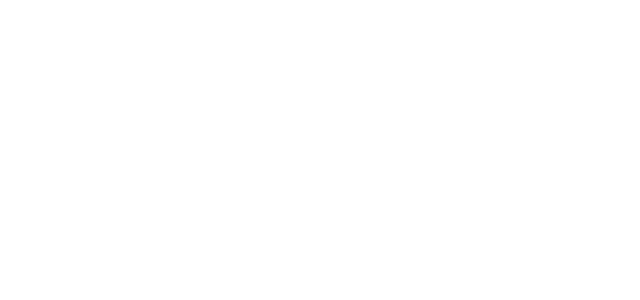
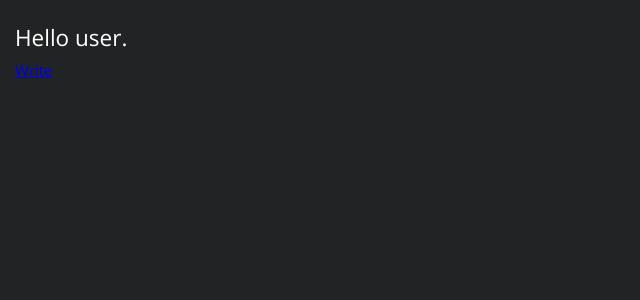
Before and after one commit to DavidLiuGit/zentiment, an Angular app: page /dashboard in a window 1280 px wide. Shown: the top 300 px of the page, without its empty margins (0-640 px from the left). Built offline with nearby package versions, Linux system fonts and the light colour scheme.

Commit message:
add greeting to homepage

```diff
--- a/src/app/home/home.component.html
+++ b/src/app/home/home.component.html
@@ -1,5 +1,16 @@
-<div>
+<div class="full-height">
+
+	<h2 class="greeting">Hello {{name}}.</h2>
 
 
+	<!-- navigation tiles -->
+	<div class="tile-container flexbox">
+
+		<div>
+			<a routerLink="write">Write</a>
+		</div>
+
+
+	</div>
 
 </div>
--- a/src/app/home/home.component.scss
+++ b/src/app/home/home.component.scss
@@ -0,0 +1,22 @@
+// imports
+@import '~src/assets/scss/common';
+@import '~src/assets/scss/consts';
+
+
+// wrapper
+div.full-height {
+    // colors
+    background-color: $default-dark-bg;
+    color: $default-dark-color;
+    padding: 1em;
+
+
+
+    // children
+    h2 {
+        color: #fff;        // use white for titles
+        margin: 0;
+        font-weight: 400;
+        line-height: 2em;
+    }
+}
--- a/src/app/home/home.component.ts
+++ b/src/app/home/home.component.ts
@@ -6,6 +6,8 @@
 	styleUrls: ['./home.component.scss']
 })
 export class HomeComponent implements OnInit {
+	dark:	boolean = true;		// enable dark mode by default
+	name:	string	= "user";
 
 	constructor() { }
 
--- a/src/assets/scss/_common.scss
+++ b/src/assets/scss/_common.scss
@@ -22,7 +22,19 @@
 
 .full-height { min-height: 100vh; }
 
-// column flexbox
+
+// svg fill & stroke
+@mixin svg-fill-stroke($color) {
+	color: $color;
+	stroke: $color;
+	fill: $color;
+}
+
+
+/*****************************************************
+**** FLEXBOX
+******************************************************/
+// column flexbox; use justify-center by default
 .column-flex {
 	display: flex;
 	flex-direction: column;
@@ -30,10 +42,7 @@
 	align-items: center;
 }
 
-
-// svg fill & stroke
-@mixin svg-fill-stroke($color) {
-	color: $color;
-	stroke: $color;
-	fill: $color;
+// normal flexbox
+.flexbox {
+	display: flex;
 }
--- a/src/assets/scss/_consts.scss
+++ b/src/assets/scss/_consts.scss
@@ -10,7 +10,7 @@
 
 // other colors
 $default-dark-bg: #222324;
-$default-dark-font: #ccc;        // foreground color
+$default-dark-color: #ccc;        // foreground color
 
 
 // font family string/list
```
Lines whose indentation alone changed are shown as unchanged.
